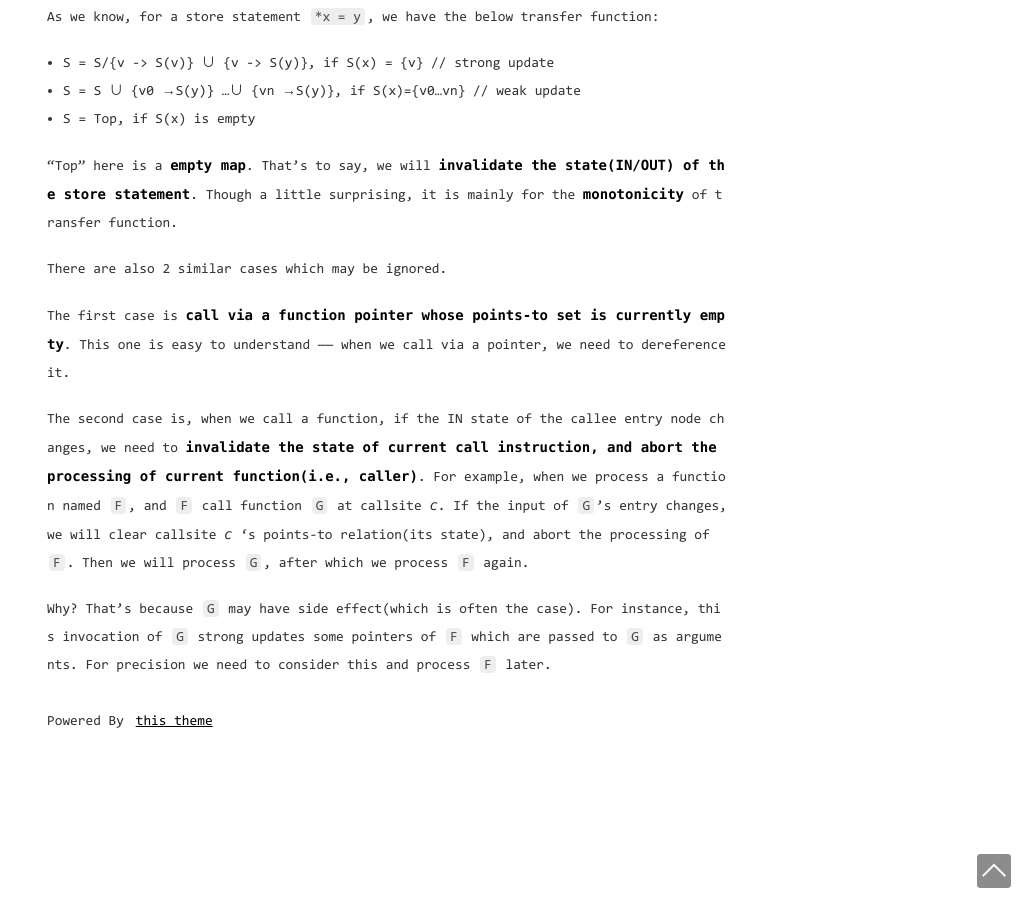
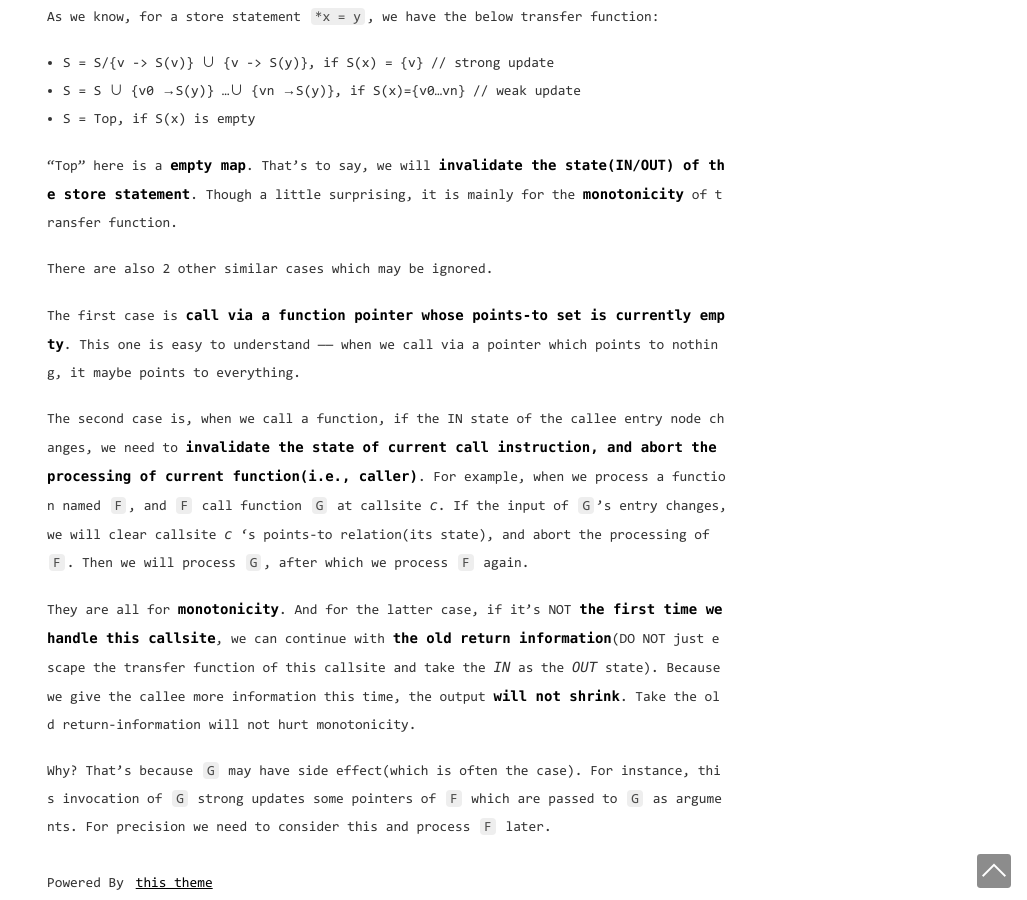
Before and after one commit to enochii/enochii.github.io, a Jekyll site: the page built from _posts/2021-11-16-simple-Control-Flow-Analysis-of-C.md, in a window 1280 px wide and 900 px high, scrolled down 987 px. Shown: the whole window, without its empty margins (253-1280 px from the left). Built offline with Jekyll 4.4.1, drawn with Linux system fonts in a browser that asks for light colours; comment, search, counter and statistics services are not loaded.

Commit message:
correct some desc

```diff
--- a/_posts/2021-11-16-simple-Control-Flow-Analysis-of-C.md
+++ b/_posts/2021-11-16-simple-Control-Flow-Analysis-of-C.md
@@ -35,10 +35,12 @@ As we know, for a store statement `*x = y`, we have the below transfer function:
 
 "Top" here is a **empty map**. That's to say, we will **invalidate the state(IN/OUT) of the store statement**. Though a little surprising, it is mainly for the **monotonicity** of transfer function.
 
-There are also 2 similar cases which may be ignored.
+There are also 2 other similar cases which may be ignored.
 
-The first case is **call via a function pointer whose points-to set is currently empty**. This one is easy to understand —— when we call via a pointer, we need to dereference it.
+The first case is **call via a function pointer whose points-to set is currently empty**. This one is easy to understand —— when we call via a pointer which points to nothing, it maybe points to everything.
 
 The second case is, when we call a function, if the IN state of the callee entry node changes, we need to **invalidate the state of current call instruction, and abort the processing of current function(i.e., caller)**. For example, when we process a function named `F`, and `F` call function `G` at callsite *c*. If the input of `G`'s entry changes, we will clear callsite *c* 's points-to relation(its state), and abort the processing of `F`. Then we will process `G`, after which we process `F` again.
 
+They are all for **monotonicity**. And for the latter case, if it's NOT **the first time we handle this callsite**, we can continue with **the old return information**(DO NOT just escape the transfer function of this callsite and take the *IN* as the *OUT* state). Because we give the callee more information this time, the output **will not shrink**. Take the old return-information will not hurt monotonicity.
+
 Why? That's because `G` may have side effect(which is often the case). For instance, this invocation of `G` strong updates some pointers of `F` which are passed to `G` as arguments. For precision we need to consider this and process `F` later.
```
